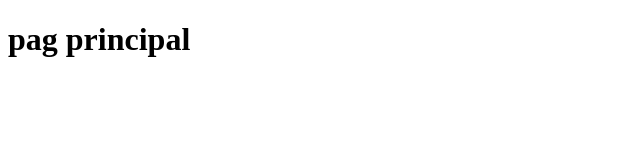
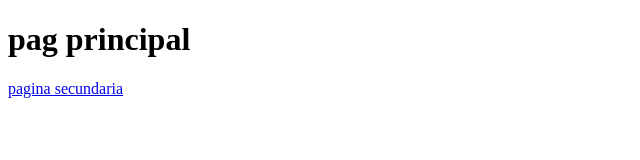
Before and after one commit to LucasFariaTDS/Git--Senac, a plain HTML site: page index.html in a window 1280 px wide. Shown: the whole page, without its empty margins (0-640 px from the left). Drawn offline with Linux system fonts and the light colour scheme.

Commit message:
segunda parte

```diff
--- a/index.html
+++ b/index.html
@@ -7,5 +7,6 @@
 </head>
 <body>
     <h1>pag principal</h1>
+    <a href="index2.html">pagina secundaria</a>
 </body>
 </html>
```
